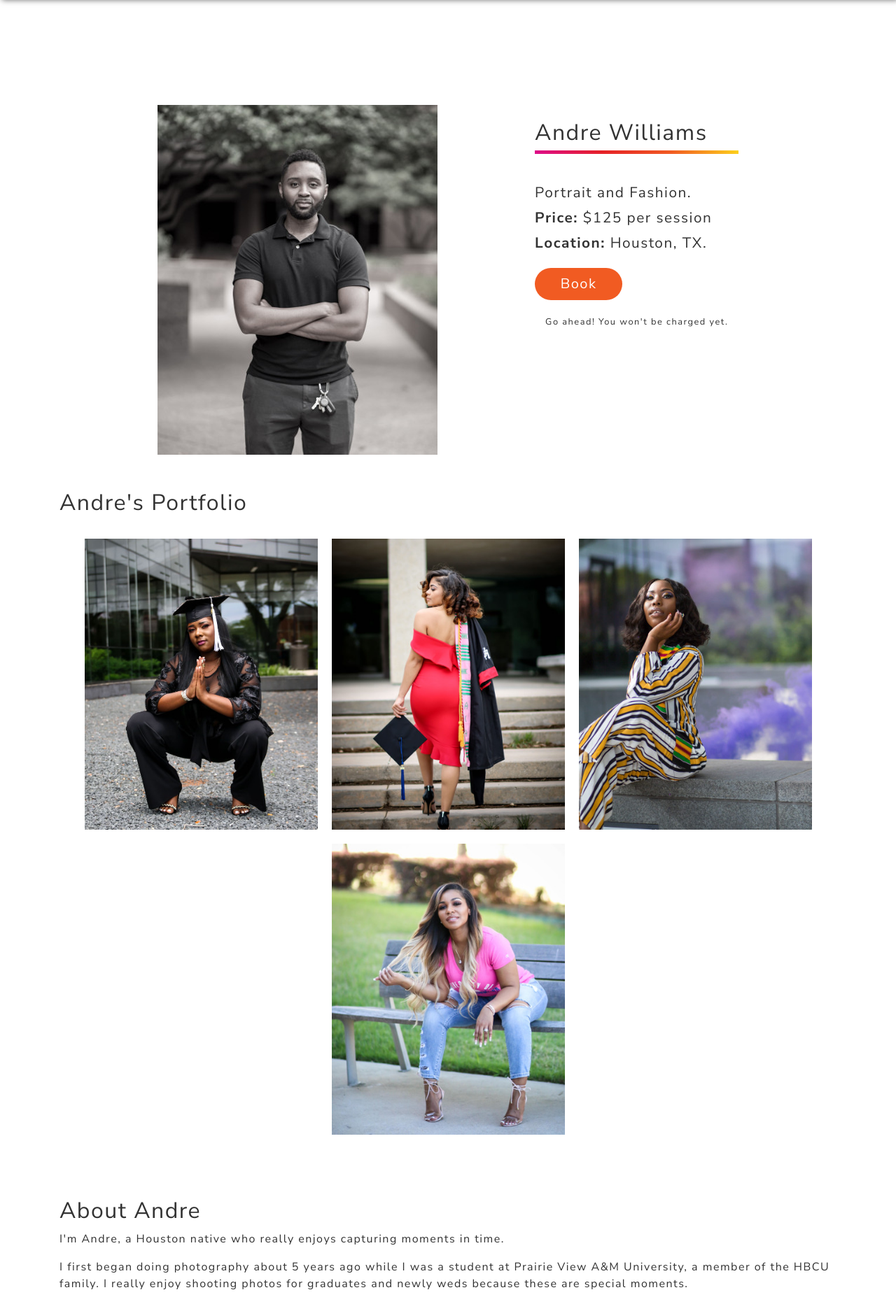
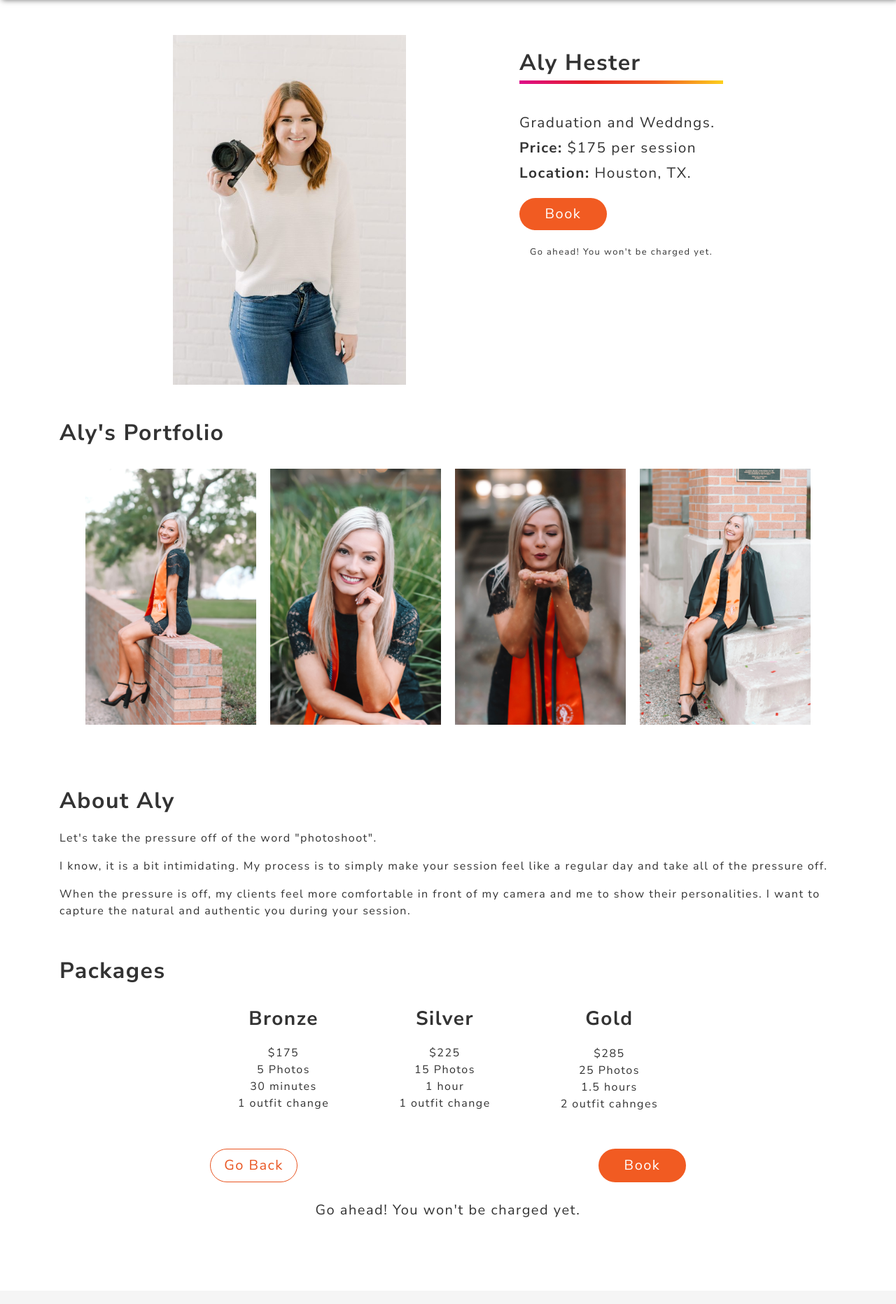
Before and after one commit to nabilahsan/shoot-mvp, a PHP site: page /aly.html in a window 1280 px wide. Shown: the part 56-1920 px from the top of the page at 70% size. Run offline with PHP 8.4, Linux system fonts and the light colour scheme; some libraries are stand-ins or nearby versions.

Commit message:
added aly'profile info
Signed-off-by: nabilahsan <nabilahsan95@gmail.com>

```diff
--- a/aly.html
+++ b/aly.html
@@ -1,3 +1,4 @@
+<!DOCTYPE html>
 <html lang="en">
 
 <head>
@@ -44,9 +45,9 @@
     <!--Our Stylesheet-->
     <link rel="stylesheet" href="resources/css/profile.css">
 
-<!-- Hotjar Tracking Code for https://graduation.shootbeta.com/ -->
-<script>
-    (function(h,o,t,j,a,r){
+    <!-- Hotjar Tracking Code for https://graduation.shootbeta.com/ -->
+    <script>
+        (function(h,o,t,j,a,r){
         h.hj=h.hj||function(){(h.hj.q=h.hj.q||[]).push(arguments)};
         h._hjSettings={hjid:1121275,hjsv:6};
         a=o.getElementsByTagName('head')[0];
@@ -56,7 +57,7 @@
     })(window,document,'https://static.hotjar.com/c/hotjar-','.js?sv=');
 </script>
 
-    <title>Andre Williams | SHOOT</title>
+    <title>Aly Hester | SHOOT</title>
 </head>
 
 <body>
@@ -103,15 +104,15 @@
         <!--Photographer Info and rates-->
         <div id="info">
             <div id="propic">
-                <img src="vendors/img/gp1/a_gpp.jpg" alt="Andre Williams">
+                <img src="vendors/img/gp8/alyhester.jpg" alt="Aly Hester">
             </div>
             <div id="rates">
-                <h1>Andre Williams</h1>
+                <h1>Aly Hester</h1>
                 <hr id="line">
-                <p>Portrait and Fashion.</p><br>
-                <p> <strong>Price:</strong> $125 per session</p><br>
+                <p>Graduation and Weddngs.</p><br>
+                <p> <strong>Price:</strong> $175 per session</p><br>
                 <p> <strong>Location:</strong> Houston, TX.</p>
-                <button id="topBook" type="button" onclick="window.location.href= 'andrebooking.html'" class="btn btn-primary btn-lg">Book</button>
+                <button id="topBook" type="button" onclick="window.location.href= 'alybooking.html'" class="btn btn-primary btn-lg">Book</button>
 
                 <div class="container" id="tdisclaimer">
                     <p>Go ahead! You won't be charged yet.</p>
@@ -123,24 +124,25 @@
 
     <div class="container-fluid" id="portfolio">
         <div id="heading" class="container">
-            <h1>Andre's Portfolio</h1>
+            <h1>Aly's Portfolio</h1>
         </div>
 
-        <div id="images" class="container">
+        <div id="images" class="container-fluid">
+
             <div id="pics">
-                <img src="vendors/img/gp1/a_gp1.jpg" alt="">
+                <img src="vendors/img/gp8/gp8_1.jpg" alt="Houston Graduation Photographer">
             </div>
 
             <div id="pics">
-                <img src="vendors/img/gp1/a_gp2.jpg" alt="">
+                <img src="vendors/img/gp8/gp8_2.jpg" alt="Houston Graduation Photographer">
             </div>
 
             <div id="pics">
-                <img src="vendors/img/gp1/a_gp3.jpg" alt="">
+                <img src="vendors/img/gp8/gp8_3.jpg" alt="Houston Graduation Photographer">
             </div>
 
             <div id="pics">
-                <img src="vendors/img/gp1/a_gp4.jpg" alt="">
+                <img src="vendors/img/gp8/gp8_4.jpg" alt="Houston Graduation Photographer">
             </div>
 
 
@@ -148,21 +150,19 @@
     </div>
 
     <div id="about" class="container">
-        <h2>About Andre</h2>
+        <h1>About Aly</h1>
 
         <p>
-            I'm Andre, a Houston native who really enjoys capturing moments in time.
+            Let's take the pressure off of the word "photoshoot".
         </p>
         <p>
-            I first began doing photography
-            about 5 years ago while I was a student at Prairie View A&M University, a member of the HBCU family. I
-            really enjoy shooting photos for graduates and newly weds because these are special moments.
+            I know, it is a bit intimidating. My process is to simply make your session feel like a regular day and
+            take all of the pressure off.
         </p>
 
         <p>
-            I'm also a natural-light photographer that believes there is beauty in imperfection. That wrinkle or that
-            dimple that you don't like, is beautiful. Those freckles or that mole, is beautiful. So, I don't touch it.
-            It's a part of who you are and I like to present YOU in the best light.
+            When the pressure is off, my clients feel more comfortable in front of my camera and me to show their
+            personalities. I want to capture the natural and authentic you during your session.
         </p>
     </div>
 
@@ -170,26 +170,38 @@
         <h1>Packages</h1>
 
         <div id="packages" class="container-fluid">
+
             <div id="p1">
                 <!-- Package 1 -->
+                <h3>Bronze</h3>
+                <ul class="list-unstyled">
+                    <li>$175</li>
+                    <li>5 Photos</li>
+                    <li>30 minutes</li>
+                    <li>1 outfit change</li>
+                </ul>
+            </div>
+
+            <div id="p1">
+                <!-- Package 2 -->
                 <h3>Silver</h3>
                 <ul class="list-unstyled">
-                    <li>$125</li>
-                    <li>30 Photos</li>
-                    <li>45 minutes</li>
+                    <li>$225</li>
+                    <li>15 Photos</li>
+                    <li>1 hour</li>
+                    <li>1 outfit change</li>
                 </ul>
             </div>
             <div id="p1">
-                <!-- Package 2 -->
+                <!-- Package 3 -->
                 <h3>Gold</h3>
                 <ul class="list-unstyled">
-                    <li>$195</li>
-                    <li>30 Photos</li>
-                    <li>45 minutes</li>
-                    <li>25 Tri-fold Invitations</li>
+                    <li>$285</li>
+                    <li>25 Photos</li>
+                    <li>1.5 hours</li>
+                    <li>2 outfit cahnges</li>
                 </ul>
             </div>
-
         </div>
     </div>
 
@@ -197,7 +209,7 @@
         <button id="back" type="button" onclick="window.location.href= 'index.html'" class="btn btn-outline-primary btn-lg">Go
             Back</button>
 
-        <button id="botBook" type="button" onclick="window.location.href= 'andrebooking.html'" class="btn btn-primary btn-lg">Book</button>
+        <button id="botBook" type="button" onclick="window.location.href= 'alybooking.html'" class="btn btn-primary btn-lg">Book</button>
     </div>
 
     <div class="container" id="disclaimer">
--- a/alybooking.html
+++ b/alybooking.html
@@ -1,3 +1,4 @@
+<!DOCTYPE html>
 <html lang="en">
 
 <head>
--- a/resources/css/profile.css
+++ b/resources/css/profile.css
@@ -8,6 +8,13 @@ body {
 * {
     font-family: 'Nunito Sans', sans-serif;
     letter-spacing: 1.5px;
+}
+
+h1,
+h2,
+h3,
+h4 {
+    font-weight: bold;
 }
 
 a,
@@ -48,14 +55,20 @@ li {
     width: 120.54px;
     margin-left: 25px;
 }
+
 /*Info and Rates*/
 #profile {
-    margin-top: 150px;
+    margin-top: 50px;
 }
 
 #propic {
     display: flex;
     flex-direction: column;
+}
+
+#propic img {
+    height: 500px;
+    width: auto;
 }
 
 #line {
@@ -99,7 +112,7 @@ li {
 }
 
 #pics {
-    width: 30%;
+    width: 20%;
     height: auto;
     margin: 10px;
 }
@@ -108,27 +121,25 @@ li {
     width: 100%;
 }
 
-#about h2 {
+#about h1 {
     margin-top: 80px;
 }
 
-#main>h2 {
+#main h1 {
     margin-top: 5%;
     font-weight: bold;
 }
 
 #packages {
     display: flex;
-    justify-content: space-between;
+    justify-content: center;
     flex-direction: row;
     margin-top: 2%;
-    padding-right: 5%;
-    padding-left: 5%;
 }
 
 #p1 {
-    padding-right: 25px;
-    padding-left: 25px;
+    padding-right: 50px;
+    padding-left: 50px;
     padding-top: 10px;
     padding-bottom: 10px;
 }
```
Also changed, not shown: vendors/img/gp8/gp8_4.jpg (added). Lines whose indentation alone changed are shown as unchanged.
